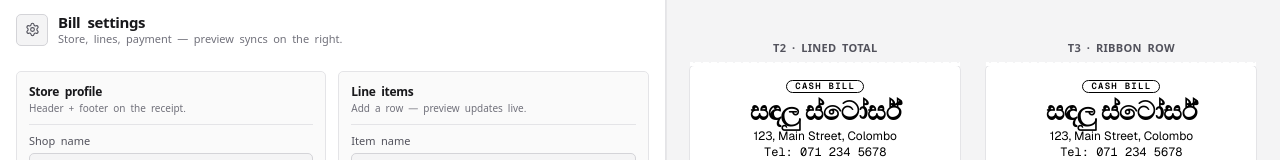
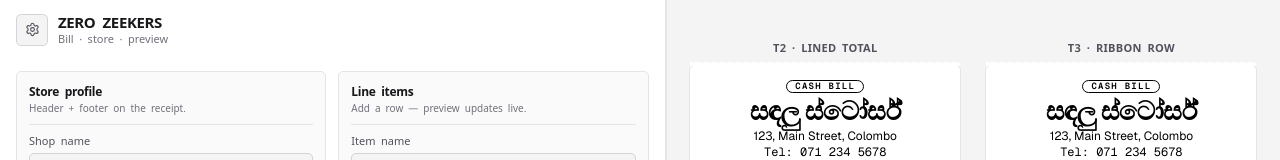
Before and after one commit to ZERO-DAWN-X/printer-ui-shops, a Next.js app: page / in a window 1280 px wide. Shown: the top 160 px of the page. Built offline with nearby package versions, Linux system fonts and the light colour scheme.

Commit message:
Update app metadata and BillingApp header to reflect new branding for ZERO ZEEKERS. Modify title and description in layout.tsx, and update header and image alt text in billing-app.tsx for consistency with the new branding.

```diff
--- a/app/layout.tsx
+++ b/app/layout.tsx
@@ -13,8 +13,8 @@ const geistMono = Geist_Mono({
 });
 
 export const metadata: Metadata = {
-  title: "Create Next App",
-  description: "Generated by create next app",
+  title: "ZERO ZEEKERS",
+  description: "ZERO ZEEKERS — thermal receipt layout and print preview.",
 };
 
 export default function RootLayout({
--- a/features/billing/billing-app.tsx
+++ b/features/billing/billing-app.tsx
@@ -456,9 +456,11 @@ export const BillingApp = ({
                 <Settings className="size-[15px] text-zinc-600" strokeWidth={1.75} />
               </div>
               <div className="min-w-0">
-                <h1 className="text-sm font-semibold tracking-tight text-zinc-900 sm:text-[15px]">Bill settings</h1>
+                <h1 className="text-sm font-semibold tracking-tight text-zinc-900 sm:text-[15px]">
+                  ZERO ZEEKERS
+                </h1>
                 <p className="truncate text-[10px] leading-tight text-zinc-500 sm:text-[11px]">
-                  Store, lines, payment — preview syncs on the right.
+                  Bill · store · preview
                 </p>
               </div>
             </div>
@@ -517,7 +519,7 @@ export const BillingApp = ({
               <div className="flex w-full shrink-0 flex-col items-center px-2 pb-4 pt-2">
                 <Image
                   src="/logo.jpeg"
-                  alt="Brand logo"
+                  alt="ZERO ZEEKERS"
                   width={720}
                   height={360}
                   sizes="(max-width: 1024px) 90vw, 420px"
```
